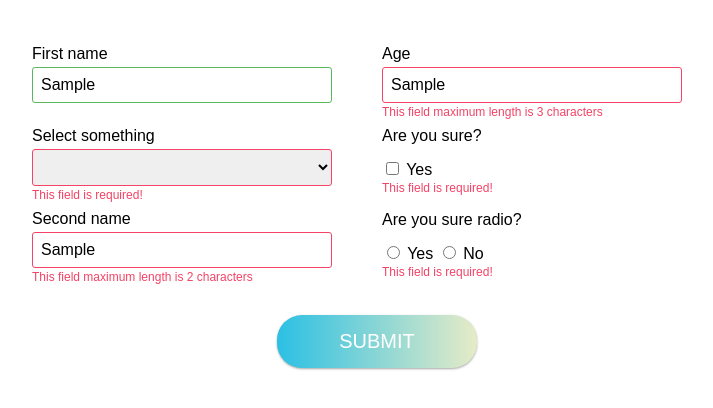
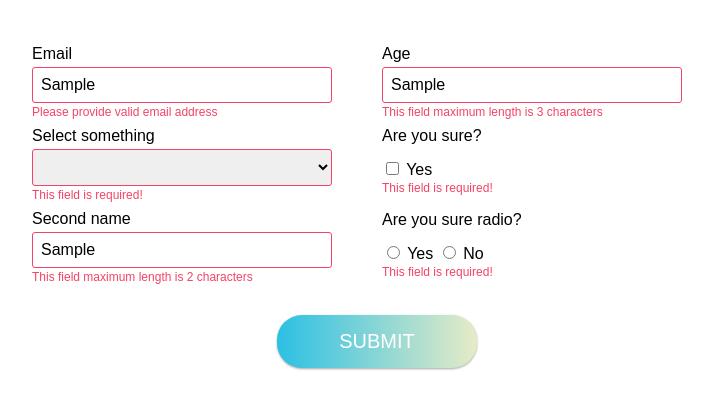
Before and after one commit to DStojecki/validat.js, a website with bundled scripts: page public/index.html in a window 1280 px wide. Both pictures are taken after typing "Sample", "Sample", "Sample" into the empty fields and a click on the button "SUBMIT". Shown: the whole page, without its empty margins (1-714 px from the left). Built offline with nearby package versions, Linux system fonts and the light colour scheme.

Commit message:
add email validator

```diff
--- a/main.js
+++ b/main.js
@@ -44,6 +44,8 @@
             if(attrs.includes(attr.html)) validators.push(attr)
         })
 
+        console.log(validators);
+
         for(let i = 0; i < validators.length; i++) {
             const parametr = input.getAttribute(validators[i].html)
 
--- a/package.json
+++ b/package.json
@@ -1,7 +1,7 @@
 {
   "name": "valider.js",
   "private": false,
-  "version": "0.1.0",
+  "version": "0.1.1",
   "type": "module",
   "scripts": {
     "dev": "vite",
--- a/public/index.html
+++ b/public/index.html
@@ -13,8 +13,8 @@
     <div class="two-col">
         <form class="valider-form">
             <div class="valider-form__group">
-                <label for="">First name</label>
-                <input data-required data-minlength="3" class="my-input">
+                <label for="">Email</label>
+                <input data-required data-email data-minlength="3" class="my-input">
             </div>
             <div class="valider-form__group">
                 <label for="">Select something</label>
--- a/settings.json
+++ b/settings.json
@@ -3,6 +3,10 @@
         {
             "name": "required",
             "html":"data-required"
+        },
+        {
+            "name": "email",
+            "html":"data-email"
         },
         {
             "name": "minLength",
--- a/validators.js
+++ b/validators.js
@@ -12,6 +12,9 @@ export default class Validators {
             },
             number: {
                 validationFunction: this.isNumber,
+            },
+            email: {
+                validationFunction: this.isEmail,
             }
         }
     }
@@ -35,6 +38,10 @@ export default class Validators {
     generateErrorMsg(type, settings) {
         let msg = ''
         switch(type) {
+            case 'email':
+                msg = 'Please provide valid email address'
+                break;
+
             case 'required':
                 msg = 'This field is required!'
                 break;
@@ -52,15 +59,12 @@ export default class Validators {
                 break;
         }
 
-
         return msg
     }
 
     isEmpty(value, settings) {
         const input = settings.input
         const inputType = input.getAttribute('type')
-
-        console.log(input);
 
         if(inputType == 'checkbox') {
             if(input.checked == true) return false
@@ -77,6 +81,13 @@ export default class Validators {
 
             return false
         }
+    }
+
+    isEmail(email) {
+        const regexp = /^([\w+-.%]+@[\w-.]+\.[A-Za-z]{2,4};?)+$/
+        const result = regexp.test(String(email).toLowerCase())
+
+        return !result
     }
 
     isLowerMinLength(value, settings) {
```
